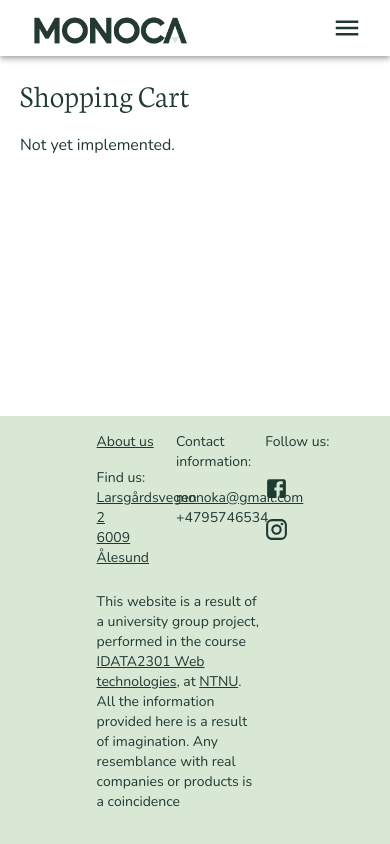
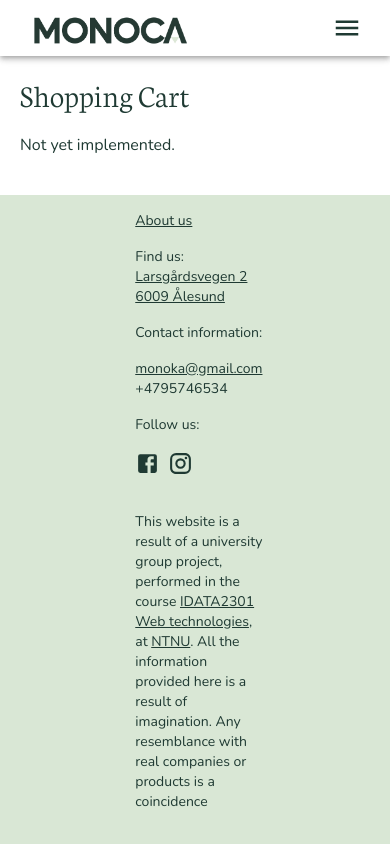
Before and after one commit to ivannakolesnyk/ivannakolesnyk.github.io, a React (Create React App) app in the folder webshop-frontend/: page /shoppingcart in a window 390 px wide. Built offline with nearby package versions, Linux system fonts and the light colour scheme.

Commit message:
Make footer responsive
The footer is now responsive with three standard breakpoints for MUI (xs, md, lg).

```diff
--- a/webshop-frontend/src/components/Footer.jsx
+++ b/webshop-frontend/src/components/Footer.jsx
@@ -19,7 +19,7 @@ const Footer = () => {
   return (
     <Grid
       container
-      spacing={0}
+      spacing={3}
       sx={{
         bgcolor: theme.palette.primary.main,
         color: theme.palette.primary.contrastText,
@@ -28,8 +28,9 @@ const Footer = () => {
         justifyContent: "center",
       }}
     >
-      <Grid item xs={2.7}></Grid>
-      <Grid item xs={8 / 3}>
+      <Grid item xs={4.5}></Grid>
+      <Grid container xs={4}>
+        <Grid item xs={12} md={6} lg={4}>
           <Typography variant="body2" align="left" sx={{ mb: 2 }}>
             <Link component={Link} to="/about" color="inherit">
               About us
@@ -43,7 +44,7 @@ const Footer = () => {
             </Link>
           </Typography>
         </Grid>
-      <Grid item xs={8 / 3}>
+        <Grid item xs={12} md={6} lg={4}>
           <Typography variant="body2" align="left" sx={{ mb: 2 }}>
             Contact information:
           </Typography>
@@ -55,19 +56,23 @@ const Footer = () => {
             +4795746534
           </Typography>
         </Grid>
-      <Grid item xs={8 / 3}>
-        <Typography variant="body2" align="left" sx={{ mb: 2, pl: 1.2 }}>
+        <Grid item xs={12} md={6} lg={4} sx={{ pb: 0 }}>
+          <Typography variant="body2" align="left" sx={{ mb: 2 }}>
             Follow us:
           </Typography>
-        <Typography variant="body2" align="left" sx={{ mb: 2 }}>
           <IconButton
             href="https://www.facebook.com/"
             target="_blank"
             rel="noreferrer"
             aria-label="Facebook"
+            align="left"
+            sx={{ pl: 0, pt: 0 }}
           >
             <FacebookIcon
-              sx={{ fontSize: "2.5rem", color: theme.palette.secondary.main }}
+              sx={{
+                fontSize: "2.5rem",
+                color: theme.palette.secondary.main,
+              }}
             />
           </IconButton>
           <IconButton
@@ -75,16 +80,20 @@ const Footer = () => {
             target="_blank"
             rel="noreferrer"
             aria-label="Instagram"
+            align="left"
+            sx={{ pl: 0, pt: 0 }}
           >
             <InstagramIcon
               sx={{ fontSize: "2.5rem", color: theme.palette.secondary.main }}
             />
           </IconButton>
-        </Typography>
         </Grid>
-      <Grid item xs={1.3}></Grid>
-      <Grid item xs={2.7}></Grid>
-      <Grid item xs={5.5}>
+      </Grid>
+      <Grid item xs={3.5}></Grid>
+
+      <Grid item xs={4.5} sx={{ pt: "2rem" }}></Grid>
+      <Grid container xs={4} sx={{ pt: "2rem" }}>
+        <Grid item xs={12}>
           <Typography variant="body2" align="left" sx={{ mt: 1, pb: 2 }}>
             This website is a result of a university group project, performed in
             the course{" "}
@@ -109,7 +118,8 @@ const Footer = () => {
             resemblance with real companies or products is a coincidence
           </Typography>
         </Grid>
-      <Grid item xs={3.8}></Grid>
+      </Grid>
+      <Grid item xs={3.5} sx={{ pt: "2rem" }}></Grid>
     </Grid>
   );
 };
```
Lines whose indentation alone changed are shown as unchanged.
